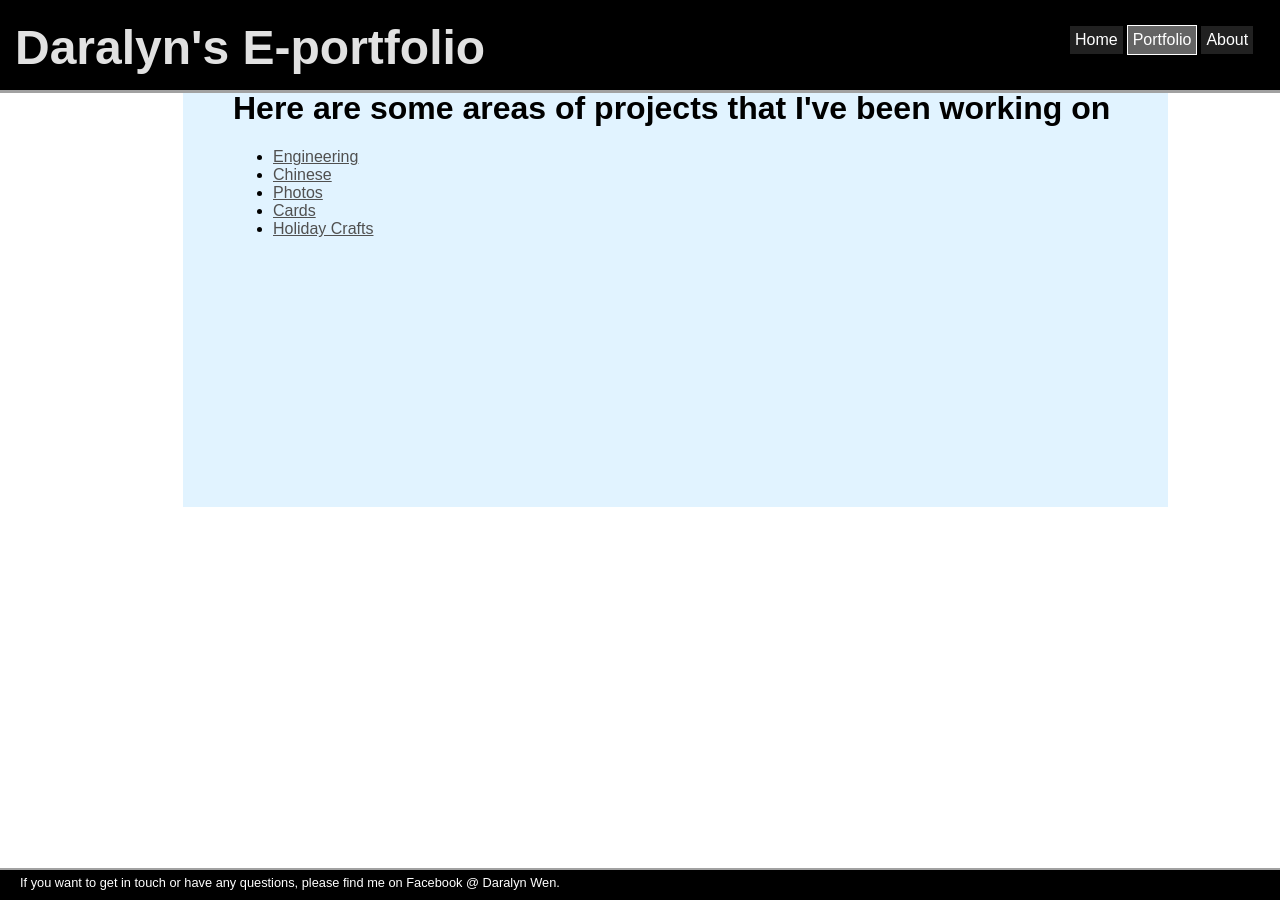
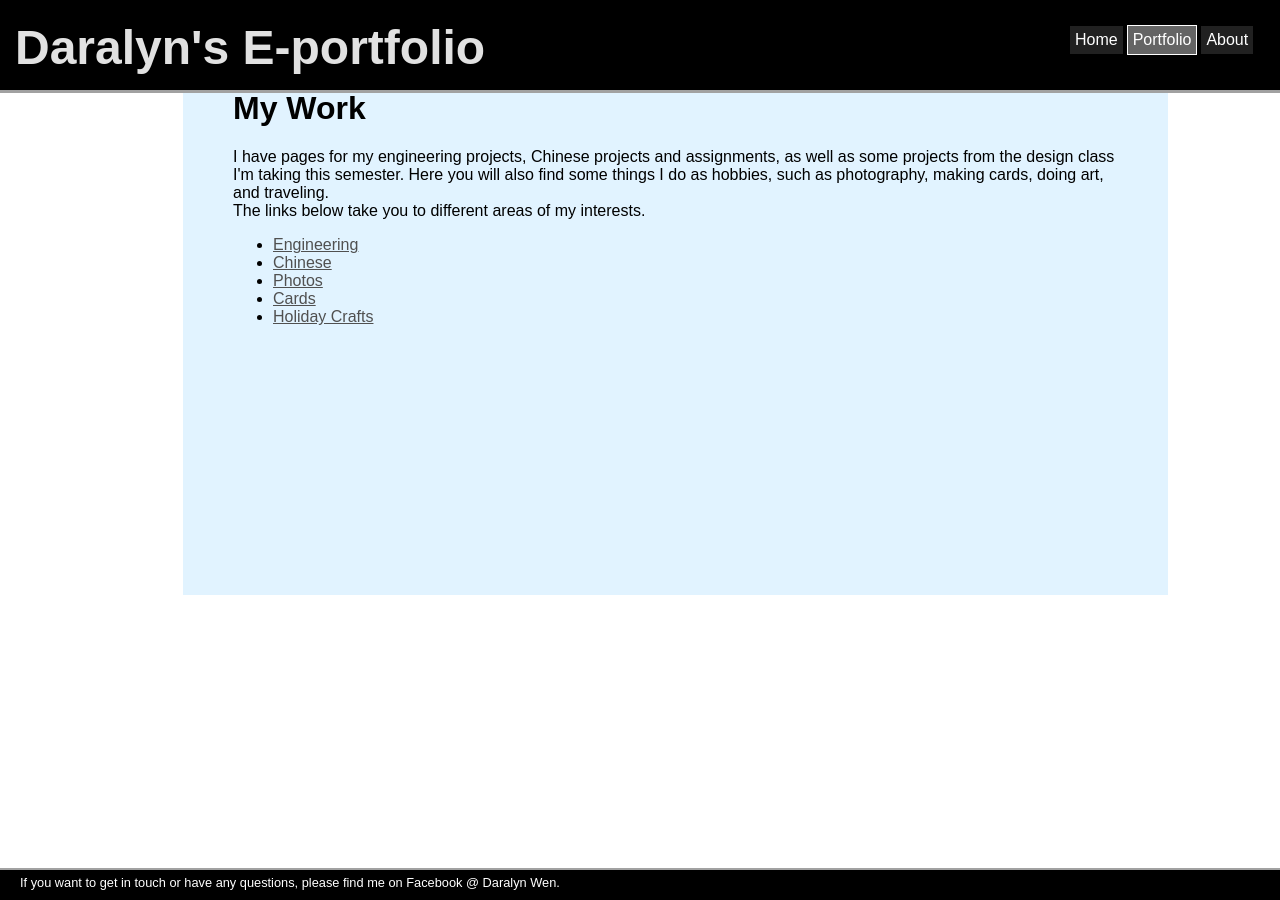
Before and after one commit to daralyn/daralyn.github.io, a Jekyll site: the page built from portfolio/index.html, in a window 1280 px wide. Built offline with Jekyll 4.4.1, drawn with Linux system fonts in a browser that asks for light colours.

Commit message:
Update index.html

```diff
--- a/portfolio/index.html
+++ b/portfolio/index.html
@@ -3,7 +3,8 @@ layout: portfolio
 title: Daralyn's Portfolio
 ---
 
-<h1> Here are some areas of projects that I've been working on </h1>
+<h1> My Work </h1>
+<p>I have pages for my engineering projects, Chinese projects and assignments, as well as some projects from the design class I'm taking this semester. Here you will also find some things I do as hobbies, such as photography, making cards, doing art, and traveling.<br> The links below take you to different areas of my interests.</p>
     <ul>
       <li><a href="https://daralyn.github.io/portfolio/engineering/">Engineering</a></li>
       <li><a href="https://daralyn.github.io/portfolio/chinese/">Chinese</a></li>
```
